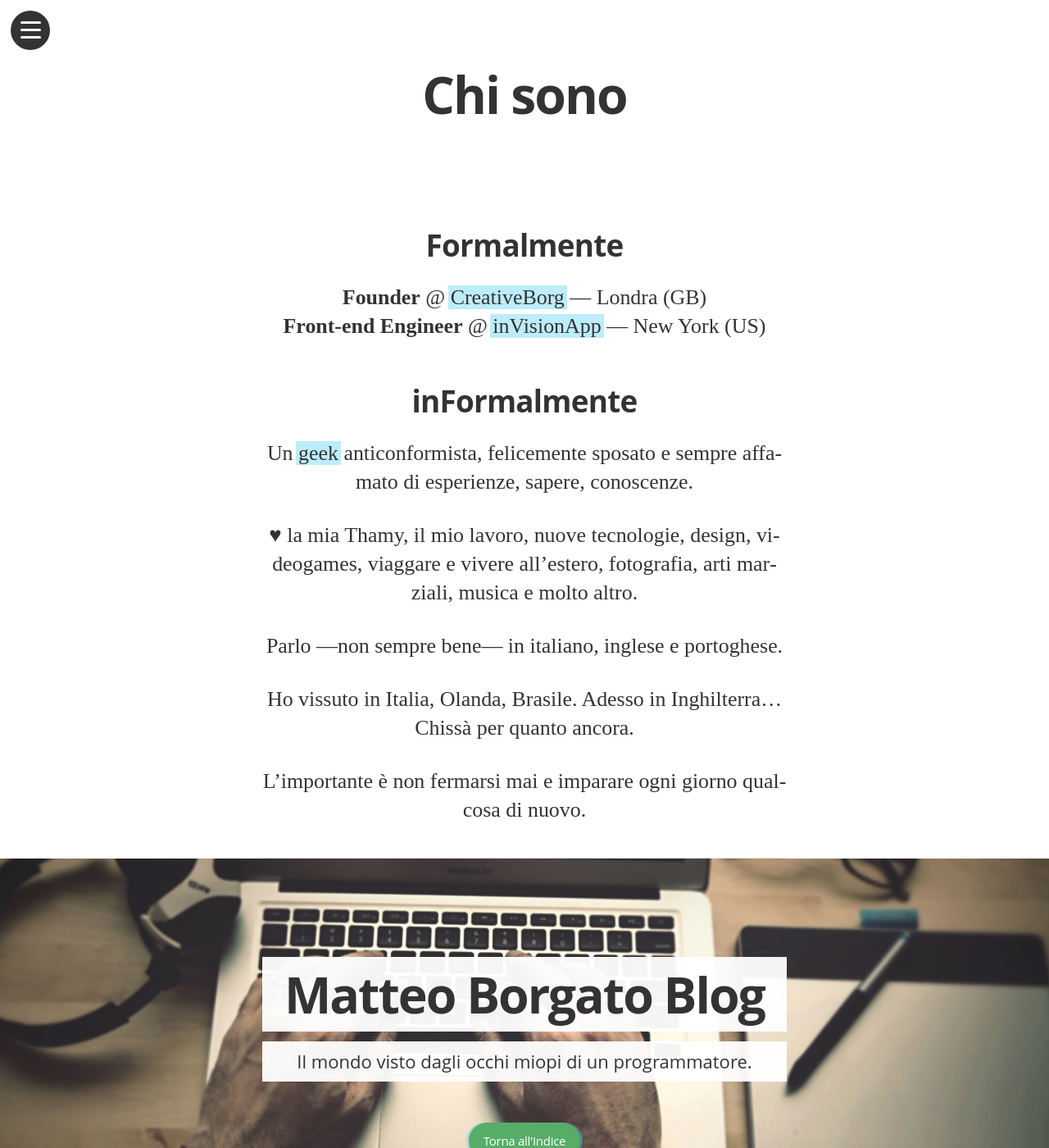
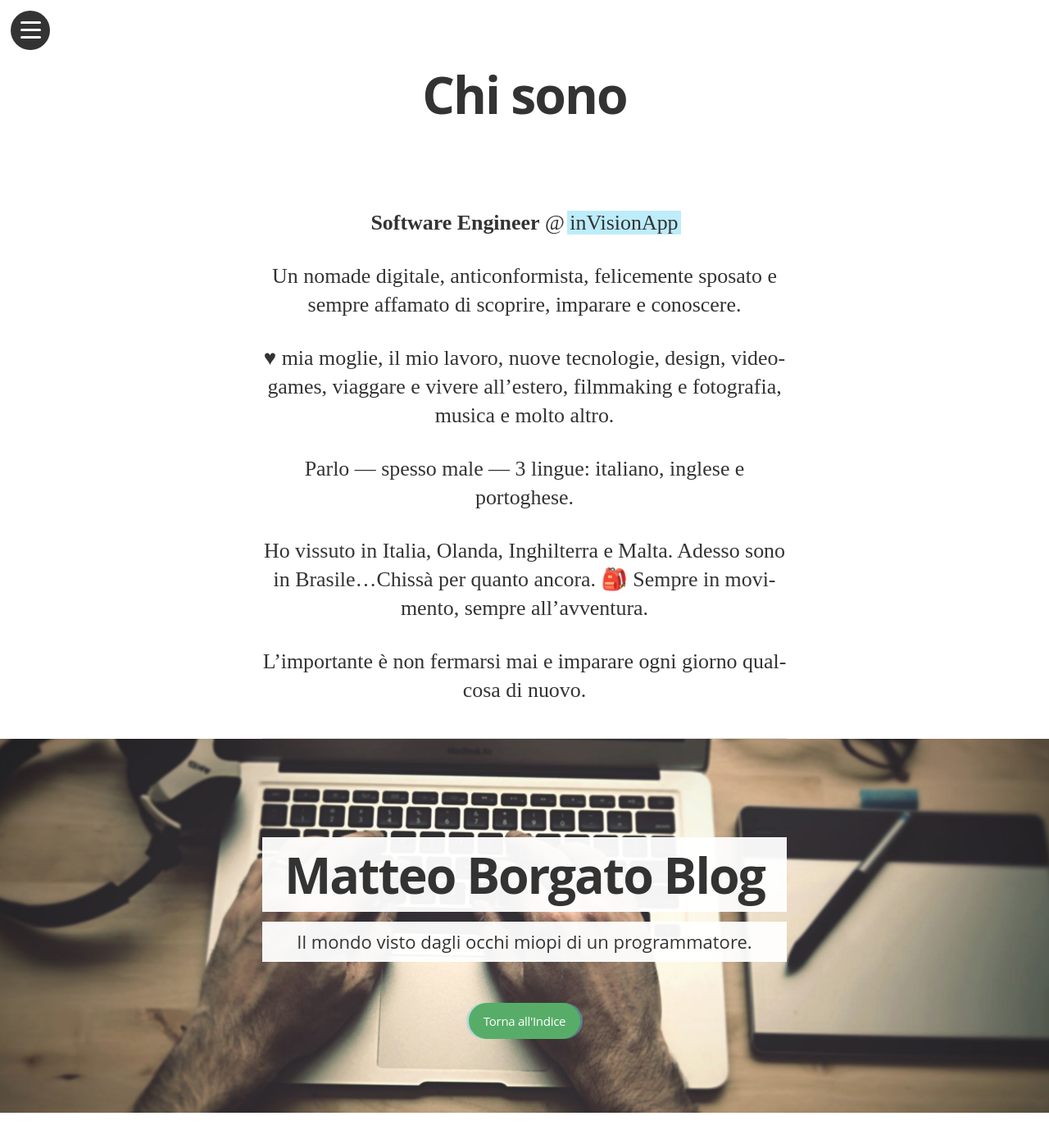
Before and after one commit to borgateo/blog, a Jekyll site: the page built from chi-sono.markdown, in a window 1280 px wide and 1400 px high. Shown: the whole window at 82% size. Built offline with Jekyll 4.4.1, drawn with Linux system fonts in a browser that asks for light colours; nearby versions of some CDN libraries; some web fonts are replaced; Markdown is read by kramdown in place of the engine named in the settings.

Commit message:
update some content, and add new blog post

```diff
--- a/_layouts/post.html
+++ b/_layouts/post.html
@@ -86,7 +86,7 @@
                 <span class="tooltip">Iscriverti al mio feed.
               </a>
               <div class="inner">
-                <section class="copyright">Copyright {{site.author}} 2014-2015<br>Tutti i diritti riservati.</section>
+                <section class="copyright">Copyright {{site.author}} 2014-2017<br>Tutti i diritti riservati.</section>
               </div>
             </footer>
           </div>
--- a/_posts/2014-11-23-analisi-costo-vita-all-estero.markdown
+++ b/_posts/2014-11-23-analisi-costo-vita-all-estero.markdown
@@ -6,7 +6,6 @@ date:       2014-11-23 19:30:00
 categories: lavoro
 tags: 			colloquio
 eta: 				"4"
-tag: 				featured
 image: 			2014-11-23-analisi-costo-vita-all-estero/costo-vita.gif
 ---
 
--- a/chi-sono.markdown
+++ b/chi-sono.markdown
@@ -5,24 +5,17 @@ permalink: /chi-sono/
 active: chi-sono
 ---
 
-#### Formalmente
+__Software Engineer__ @ [inVisionApp]
 
-__Founder__ @ [CreativeBorg] &mdash; Londra (GB) <br/>
-__Front-end Engineer__ @ [inVisionApp] &mdash; New York (US)
+Un nomade digitale, anticonformista, felicemente sposato e sempre affamato di scoprire, imparare e conoscere.
 
-#### inFormalmente
+&hearts; mia moglie, il mio lavoro, nuove tecnologie, design, videogames, viaggare e vivere all'estero, filmmaking e fotografia, musica e molto altro.
 
-Un [geek] anticonformista, felicemente sposato e sempre affamato di esperienze, sapere, conoscenze.
+Parlo &mdash; spesso male &mdash; 3 lingue: italiano, inglese e portoghese.
 
-&hearts; la mia Thamy, il mio lavoro, nuove tecnologie, design, videogames, viaggare e vivere all'estero, fotografia, arti marziali, musica e molto altro.
-
-Parlo &mdash;non sempre bene&mdash; in italiano, inglese e portoghese.
-
-Ho vissuto in Italia, Olanda, Brasile. Adesso in Inghilterra...Chissà per quanto ancora.
+Ho vissuto in Italia, Olanda, Inghilterra e Malta. Adesso sono in Brasile...Chissà per quanto ancora. 🎒 Sempre in movimento, sempre all'avventura.
 
 L'importante è non fermarsi mai e imparare ogni giorno qualcosa di nuovo.
 
 
-[CreativeBorg]: http://CreativeBorg.co
 [inVisionApp]: http://inVisionApp.com
-[geek]: http://it.wikipedia.org/wiki/Geek
```
Also changed, not shown: _posts/2017-06-09-azienda-brasile.md (added, +101 -0 lines), assets/article_images/2017-06-09-azienda-brasile/azienda-brasile.gif (added).
